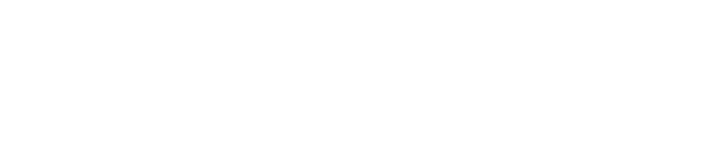
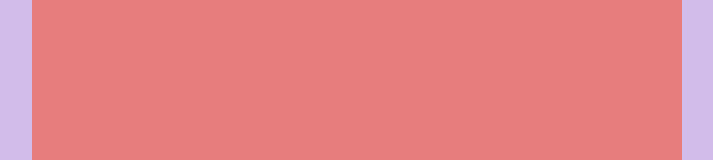
Before and after one commit to Den4ig/wanted_plate, a React (Create React App) app: page / in a window 1280 px wide. Shown: the top 160 px of the page, without its empty margins (283-996 px from the left). Built offline with nearby package versions, Linux system fonts and the light colour scheme.

Commit message:
Начал делать открывающиюся папку

```diff
--- a/src/App.jsx
+++ b/src/App.jsx
@@ -1,3 +1,13 @@
+import "./css/App.css";
+import "./js/folder_flip";
+import Folder from "./components/Folder";
+import FolderButtons from "./components/FolderButtons";
+
 export default function App() {
-  return <div></div>;
+  return (
+    <div>
+      <Folder></Folder>
+      <FolderButtons></FolderButtons>
+      </div>
+  );
 }
--- /dev/null
+++ b/src/components/Folder.jsx
@@ -0,0 +1,31 @@
+export default function Folder() {
+    return (
+    <div className="folder_bg">
+
+      <div className="folder">
+
+      <div className="folder-page folder-page-1">
+          <div className="folder-page-front">
+
+          </div>
+
+          <div className="folder-page-back">
+
+          </div>
+        </div>
+
+        <div className="folder-page folder-page-2">
+          <div className="folder-page-front">
+
+          </div>
+
+          <div className="folder-page-back">
+
+          </div>
+        </div>
+
+      </div>
+
+    </div>
+    );
+}
--- /dev/null
+++ b/src/css/App.css
@@ -0,0 +1,46 @@
+* {
+  margin: 0;
+  padding: 0;
+}
+
+/* Folder block */
+
+.folder_bg {
+  display: flex;
+  justify-content: center;
+  width: 100%;
+  height: 800px;
+  background-color: rgb(210, 188, 233);
+}
+
+.folder {
+  height: 100%;
+  width: 650px;
+  position: relative;
+}
+
+.folder-page {
+  height: 100%;
+  width: 100%;
+  position: absolute;
+  top: 0;
+  left: 0;
+}
+
+.folder-page-front,
+.folder-page-back {
+  position: absolute;
+  top: 0;
+  left: 0;
+  height: 100%;
+  width: 100%;
+  background-color: rgb(231, 125, 125);
+}
+
+/* Folder buttons to open and close it */
+
+.folder_buttons {
+  width: 100%;
+  height: 100px;
+  background-color: rgb(170, 243, 209);
+}
--- /dev/null
+++ b/src/js/folder_flip.js
@@ -0,0 +1,8 @@
+const $ = document.querySelector.bind(document);
+
+const folder = $(".folder");
+const page1 = $(".folder-page1");
+const page2 = $(".folder-page2");
+
+const fldOpn = $(".folder_open");
+const fldCls = $(".folder_close");
```
Also changed, not shown: public/manifest.json.
